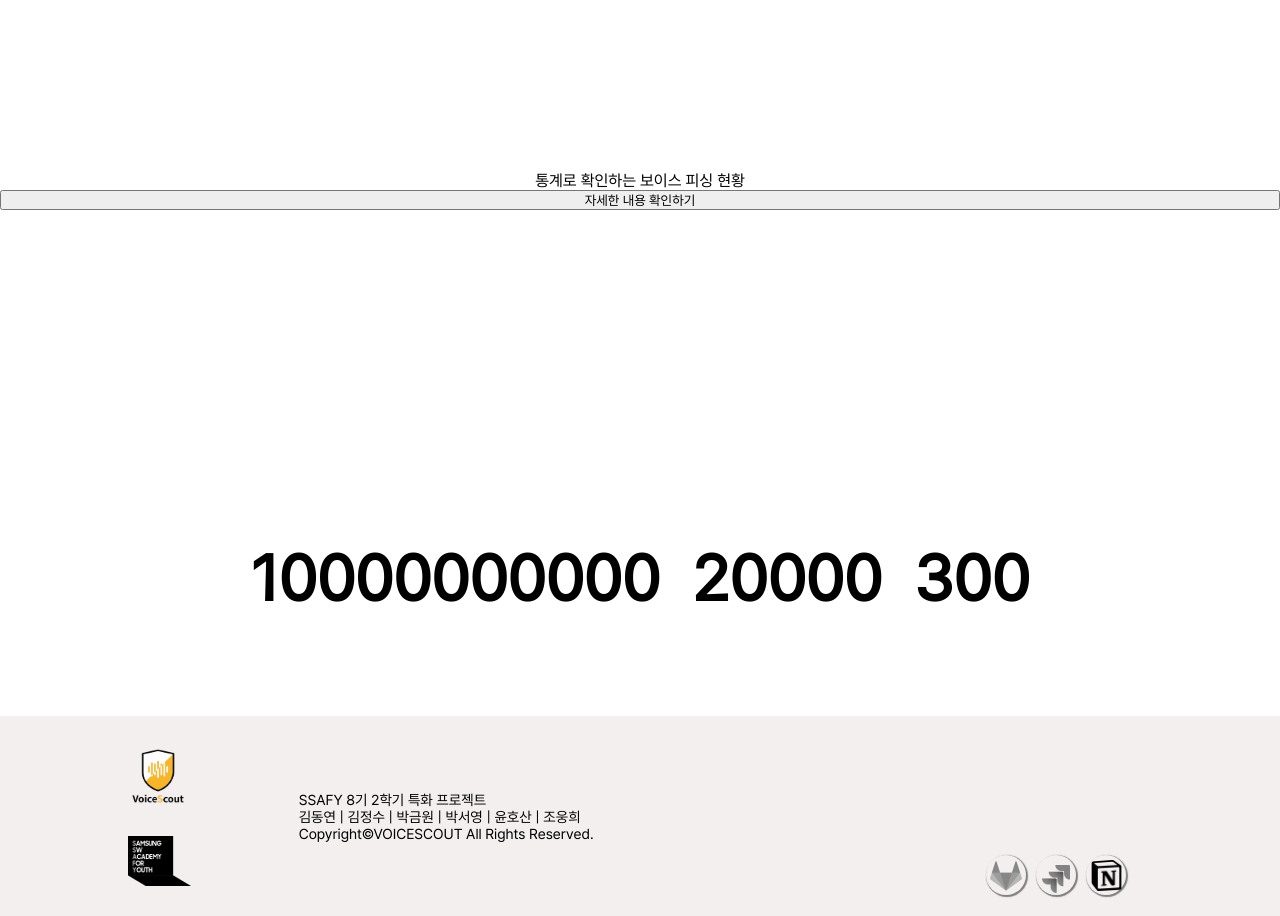
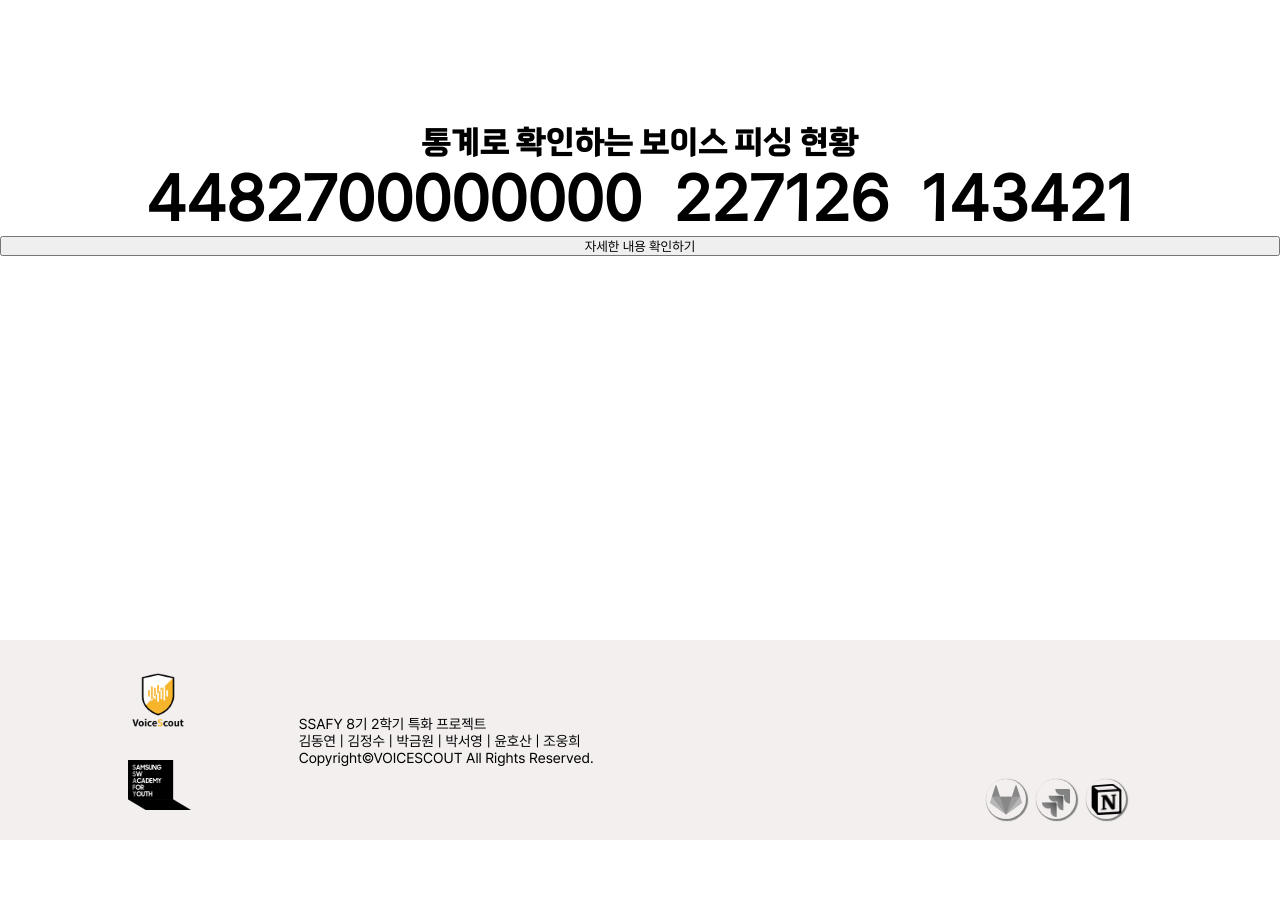
Before and after one commit to Gemong2/VoiceScout, a React (Create React App) app in the folder Frontend/voicescout/: page / in a window 1280 px wide. Shown: the part 1700-2616 px from the top of the page. After the commit the page ends 2540 px from the top, so only its background shows below. Built offline with nearby package versions, Linux system fonts and the light colour scheme.

Commit message:
[FE] : [FIX] 메인 페이지 수정

```diff
--- a/Frontend/voicescout/src/App.tsx
+++ b/Frontend/voicescout/src/App.tsx
@@ -14,11 +14,11 @@ function App() {
     <>
       <Routes>
         <Route element={<HeaderFooterPage />}>
-          <Route path="/" element={<Main target1={10000000000} target2={20000} target3={300} duration={5000} />} />
+          <Route path="/" element={<Main target1={4482700000000} target2={227126} target3={143421} duration={5000} />} />
           <Route path="/crime-type/*" element={<CrimeType />} />
         </Route>
         <Route element={<HeaderPage />}>
-          <Route path="/" element={<Main target1={10000000000} target2={20000} target3={300} duration={5000} />} />
+          <Route path="/" element={<Main target1={4482700000000} target2={227126} target3={143421} duration={5000} />} />
           <Route path="/simulation-list/*" element={<SimulationList />} />
           <Route path="/quiz/*" element={<Quiz />} />
         </Route>
--- a/Frontend/voicescout/src/pages/Main.module.css
+++ b/Frontend/voicescout/src/pages/Main.module.css
@@ -89,10 +89,15 @@
   font-size: 4rem;
   font-weight: bold;
   margin: 0 1rem;
-  transition: all 0.2s ease-in-out;
+  transition: all 1s ease-in-out;
 }
 
 .numbers {
   display: flex;
   justify-content: center;
 }
+
+.third_title {
+  font-family: "The_Jamsil_5_Bold";
+  font-size: 2em;
+}
--- a/Frontend/voicescout/src/pages/Main.tsx
+++ b/Frontend/voicescout/src/pages/Main.tsx
@@ -77,13 +77,9 @@ export default function Main({ target1, target2, target3, duration }: Props) {
           </div>
         </div>
         <div className={style.third}>
-          <div>
+          <div className={style.third_title}>
             통계로 확인하는 보이스 피싱 현황
           </div>
-          <button onClick={() => {
-                navigate(`/crime-type/*`);
-              }}>자세한 내용 확인하기</button>
-        </div>
         <div className={style.numbers}>
         <div className={style.number} style={{ transitionDelay: getTransitionDelay(count1Display) }}>
           {count1Display}
@@ -95,6 +91,10 @@ export default function Main({ target1, target2, target3, duration }: Props) {
           {count3Display}
         </div>
         </div>
+          <button onClick={() => {
+            navigate(`/crime-type/*`);
+          }}>자세한 내용 확인하기</button>
+        </div>
     </div>
   );
 }
```
